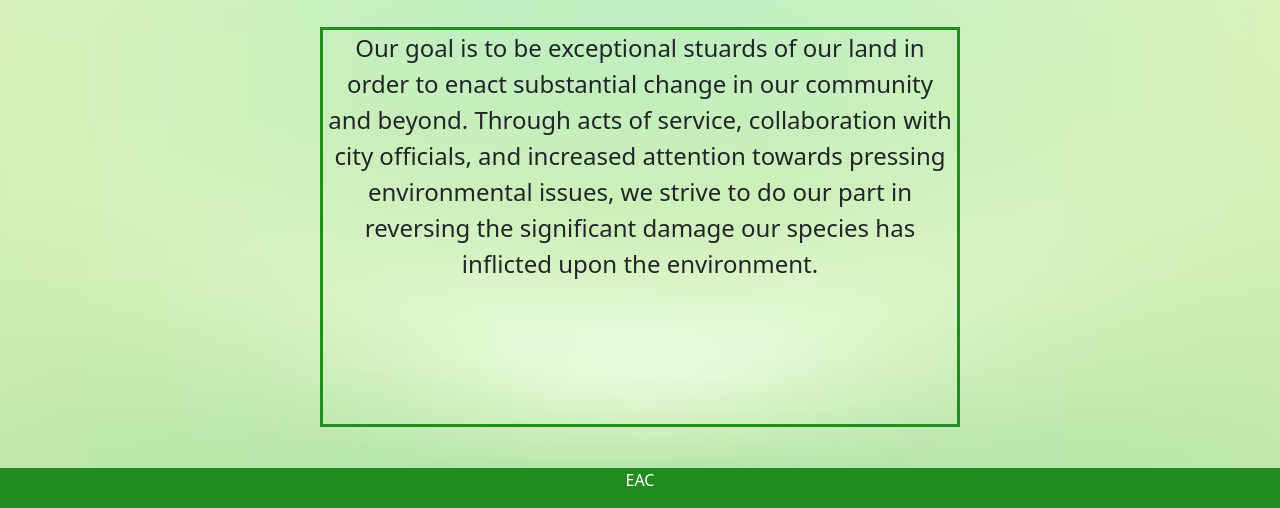
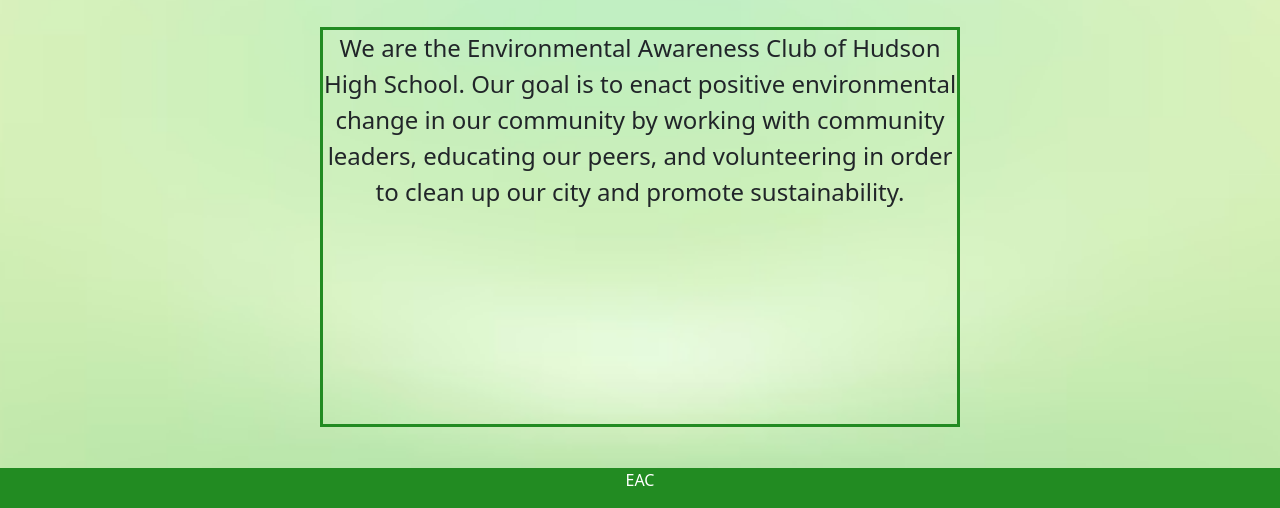
Before and after one commit to franksmolko/hudeac-web, a Django app: page /mission in a window 1280 px wide. Shown: the part 292-800 px from the top of the page. Run offline with Django 4.2, Linux system fonts and the light colour scheme.

Commit message:
Update mission.html

```diff
--- a/codes/web-each/airQualityApp/templates/mission.html
+++ b/codes/web-each/airQualityApp/templates/mission.html
@@ -9,7 +9,7 @@
         {% block content %}
         <h1 style="text-align: center;">Our Mission</h1>
         <div class="center">
-            <p>Our goal is to be exceptional stuards of our land in order to enact substantial change in our community and beyond. Through acts of service, collaboration with city officials, and increased attention towards pressing environmental issues, we strive to do our part in reversing the significant damage our species has inflicted upon the environment.</p>
+            <p>We are the Environmental Awareness Club of Hudson High School. Our goal is to enact positive environmental change in our community by working with community leaders, educating our peers, and volunteering in order to clean up our city and promote sustainability.</p>
         </div>
         {% endblock %}
     </body>
```
